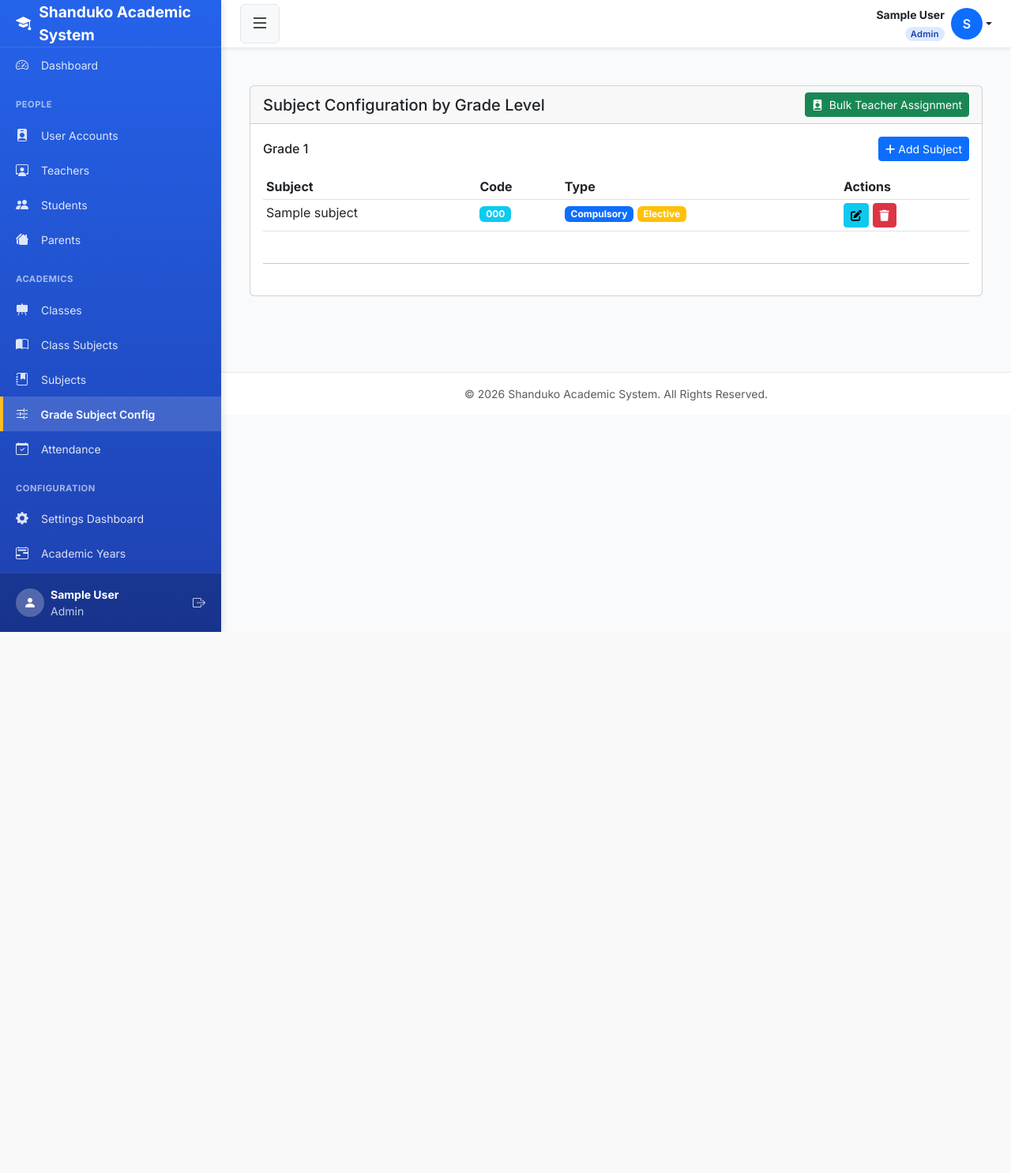
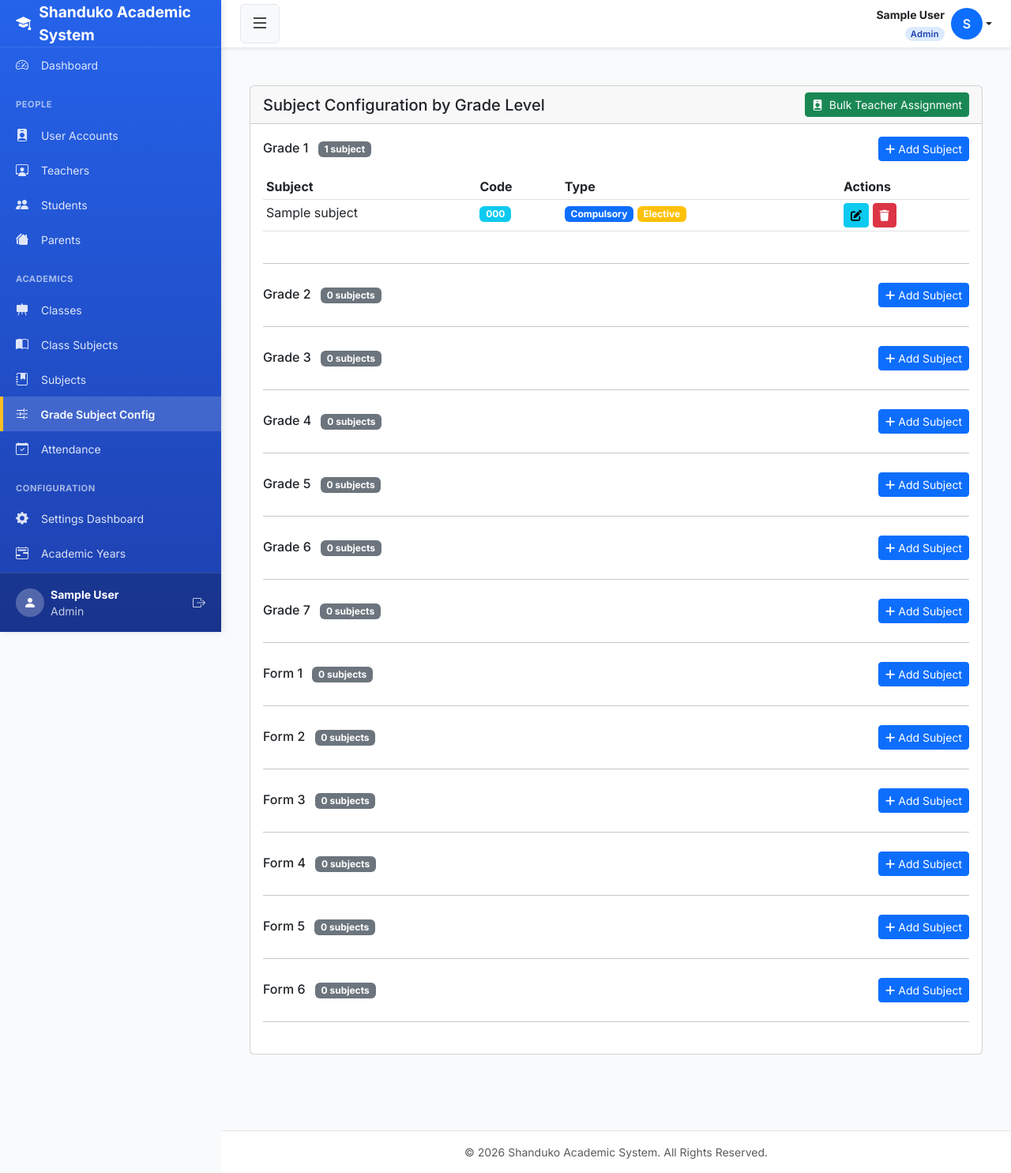
Before and after one commit to charlie4lyf/schoolproject, a Django app: page /settings/grade-subjects/ in a window 1280 px wide. Shown: the whole page at 79% size. Before the commit the page ends 800 px from the top, so only its background shows below. Run offline with Django 5.2, Linux system fonts and the light colour scheme; a user stored in the database is signed in; tables that the repository leaves empty hold one stand-in row (values such as "Sample post").

Commit message:
uupdate to grade subject config

```diff
--- a/smsapp/templates/settings/grade_subject_config.html
+++ b/smsapp/templates/settings/grade_subject_config.html
@@ -18,11 +18,21 @@
                     {% for grade_level, configs in grouped_configs.items %}
                     <div class="mb-4">
                         <div class="d-flex justify-content-between align-items-center mb-3">
-                            <h6 class="mb-0">{{ configs.0.get_grade_level_display }}</h6>
+                            <h6 class="mb-0">
+                                {% if configs %}
+                                    {{ configs.0.get_grade_level_display }}
+                                {% else %}
+                                    {% for choice in grade_choices %}
+                                        {% if choice.0 == grade_level %}{{ choice.1 }}{% endif %}
+                                    {% endfor %}
+                                {% endif %}
+                                <span class="badge bg-secondary ms-2">{{ configs|length }} subject{{ configs|length|pluralize }}</span>
+                            </h6>
                             <a href="{% url 'grade_subject_config_add' grade_level %}" class="btn btn-sm btn-primary">
                                 <i class="fas fa-plus"></i> Add Subject
                             </a>
                         </div>
+                        {% if configs %}
                         <div class="table-responsive">
                             <table class="table table-sm">
                                 <thead>
@@ -77,14 +87,15 @@
                                             </div>
                                         </td>
                                     </tr>
-                                    {% empty %}
-                                    <tr>
-                                        <td colspan="4" class="text-center text-muted">No subjects configured for this grade level</td>
-                                    </tr>
                                     {% endfor %}
                                 </tbody>
                             </table>
                         </div>
+                        {% else %}
+                        <div class="alert alert-light border text-center">
+                            <i class="bi bi-inbox me-2"></i>No subjects configured yet. Click "Add Subject" to get started.
+                        </div>
+                        {% endif %}
                         <hr class="my-4">
                     </div>
                     {% endfor %}
--- a/smsapp/views.py
+++ b/smsapp/views.py
@@ -3205,14 +3205,14 @@ def student_transcript_view(request, pk):
 @login_required
 @admin_required
 def grade_subject_config_list(request):
-    """List all grade level subject configurations"""
+    """List all grade level subject configurations - shows all grades even if empty."""
     configs = GradeSubjectConfig.objects.select_related('subject').order_by('grade_level', 'subject__name')
 
-    # Group by grade level
-    grouped_configs = {}
+    # Initialize ALL grade levels (even if no configs exist)
+    grouped_configs = {grade[0]: [] for grade in GRADE_CHOICES}
+
+    # Populate with existing configs
     for config in configs:
-        if config.grade_level not in grouped_configs:
-            grouped_configs[config.grade_level] = []
         grouped_configs[config.grade_level].append(config)
 
     context = {
```
